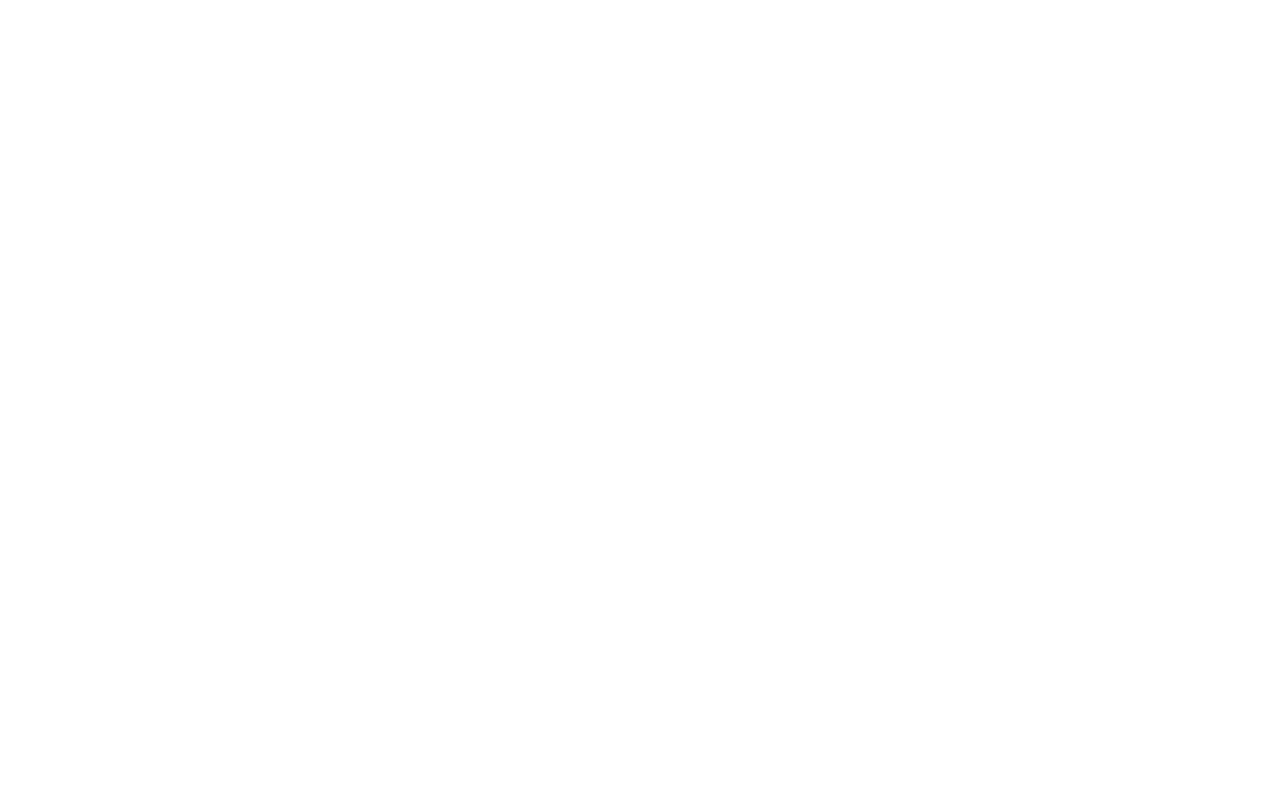
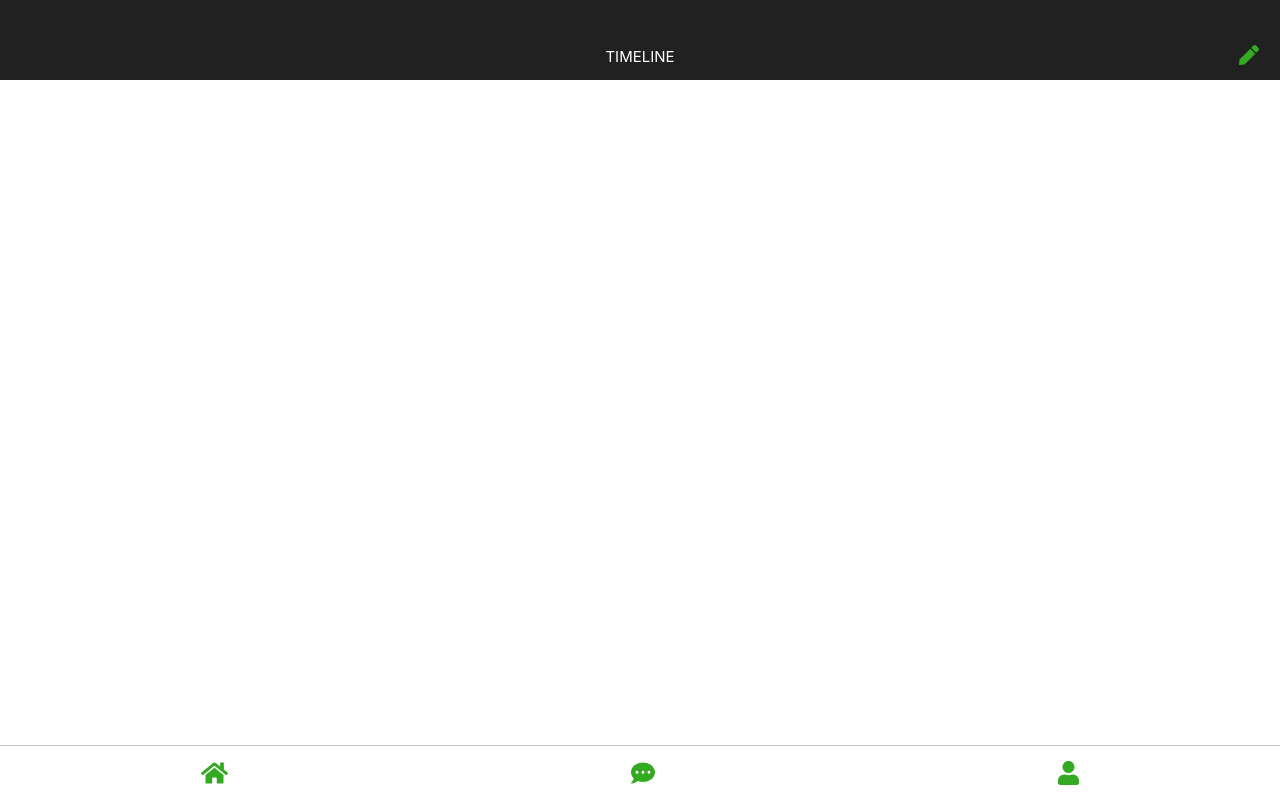
Before and after one commit to yuta-san765/snsspa, a Vue app: page /my-page in a window 1280 px wide. Built offline with nearby package versions, Linux system fonts and the light colour scheme.

Commit message:
MyPageへのルーティング

```diff
--- a/src/components/TheFooter.vue
+++ b/src/components/TheFooter.vue
@@ -1,15 +1,37 @@
 <template>
   <footer class="footer">
-    <font-awesome-icon icon="home" class="icon icon-home"></font-awesome-icon>
-    <font-awesome-icon icon="comment-dots" class="icon icon-comment"></font-awesome-icon>
-    <font-awesome-icon icon="user" class="icon icon-user"></font-awesome-icon>
+    <font-awesome-icon
+      @click="goToTimeline"
+      icon="home"
+      class="icon icon-home"
+    ></font-awesome-icon>
+    <font-awesome-icon
+      @click="goToChat"
+      icon="comment-dots"
+      class="icon icon-comment"
+    ></font-awesome-icon>
+    <font-awesome-icon
+      @click="goToUser"
+      icon="user"
+      class="icon icon-user"
+    ></font-awesome-icon>
   </footer>
 </template>
 
 <script>
 export default {
-
-}
+  methods: {
+    goToTimeline() {
+      this.$router.push({ name: 'posts' });
+    },
+    goToChat() {
+      this.$router.push({ name: 'chat' });
+    },
+    goToUser() {
+      this.$router.push({ name: 'my-page' });
+    },
+  },
+};
 </script>
 
 <style lang="scss">
--- a/src/components/TheHeader.vue
+++ b/src/components/TheHeader.vue
@@ -28,6 +28,8 @@ export default {
       type: Boolean,
       default: false
     }
+  },
+  computed: {
   }
 }
 </script>
--- a/src/router/index.js
+++ b/src/router/index.js
@@ -5,6 +5,7 @@ import SignUp from '../views/SignUp.vue'
 import SignIn from '../views/SignIn.vue'
 import BaseLayout from '../views/BaseLayout.vue'
 import Posts from '../views/Posts.vue'
+import MyPage from '../views/MyPage.vue'
 
 Vue.use(VueRouter)
 
@@ -27,14 +28,19 @@ Vue.use(VueRouter)
     component: SignUp
   },
   {
-    path: '/timeline',
+    path: '',
     // name: 'timeline',
     component: BaseLayout,
     children: [
       {
-        path: '',
+        path: 'posts',
         name: 'posts',
         component: Posts
+      },
+      {
+        path: 'my-page',
+        name: 'my-page',
+        component: MyPage
       }
     ]
   }
--- a/src/views/BaseLayout.vue
+++ b/src/views/BaseLayout.vue
@@ -11,16 +11,20 @@ import TheHeader from '@/components/TheHeader';
 import TheFooter from '@/components/TheFooter';
 export default {
   data() {
-    return {
-    };
+    return {};
   },
   components: {
     TheHeader,
     TheFooter,
   },
+  computed: {
+    viewTitle() {
+      if (this.$route.params.name === 'posts') {
+        return 'TIMELINE';
+      }
+    },
+  },
 };
 </script>
 
-<style lang="scss">
-
-</style>
+<style lang="scss"></style>
--- /dev/null
+++ b/src/views/MyPage.vue
@@ -0,0 +1,19 @@
+<template>
+  <div class="my-page">
+    <div class="user__cover">
+      <img src="" alt="">
+    </div>
+  </div>
+</template>
+
+<script>
+export default {
+
+}
+</script>
+
+<style lang="scss">
+.user__cover {
+  height: 195px;
+}
+</style>
--- a/src/views/Posts.vue
+++ b/src/views/Posts.vue
@@ -6,7 +6,7 @@
       </div>
       <div class="post__content">
         <div class="post__time">
-          <time :datetime="timestamp">3min.</time>
+          <time>3min.</time>
         </div>
         <h4 class="post__user-name">名前</h4>
         <p class="post__description">
```
